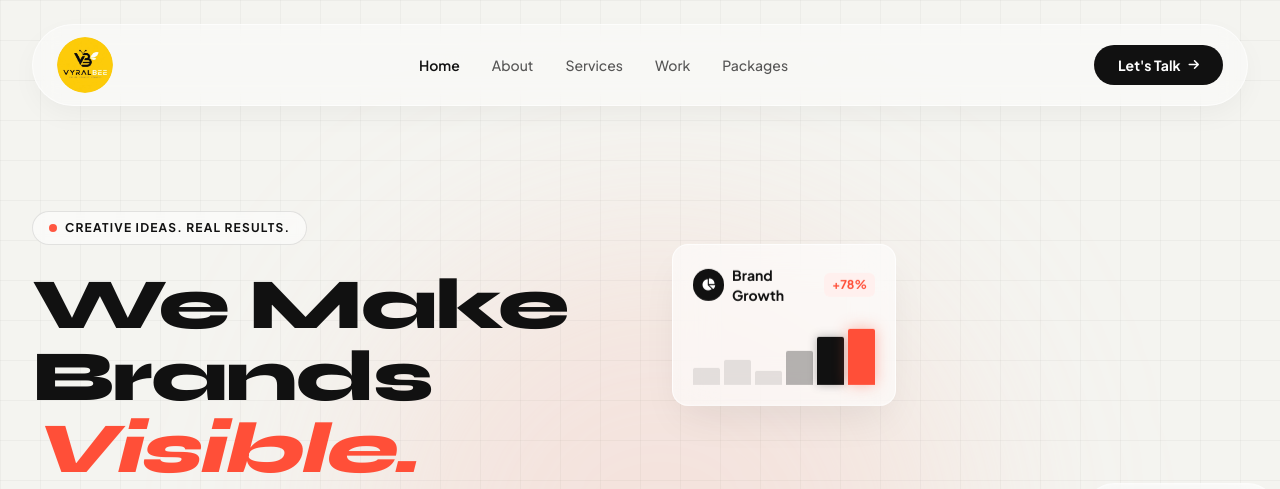
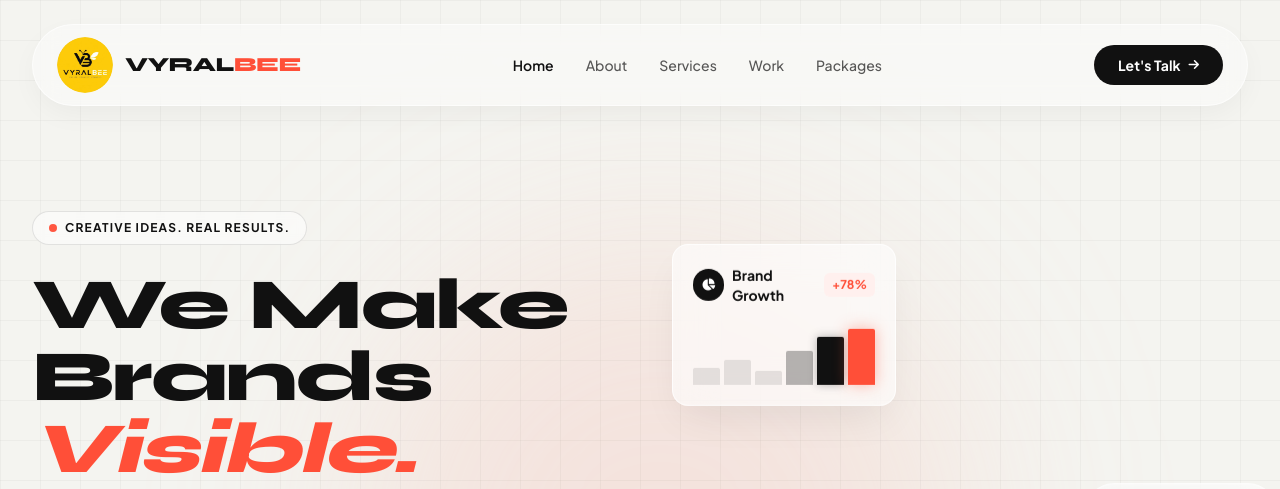
Before and after one commit to gauravrajan07/Vyralbee, a plain HTML site: page index.html in a window 1280 px wide. Shown: the top 489 px of the page. Drawn offline with nearby package versions, Linux system fonts and the light colour scheme.

Commit message:
Add navbar wordmark beside logo
Co-authored-by: Copilot <223556219+Copilot@users.noreply.github.com>

```diff
--- a/index.html
+++ b/index.html
@@ -113,6 +113,9 @@
 
                 <div class="flex items-center gap-3 cursor-pointer group">
                     <img src="VyralBee_logo.png" alt="VyralBee" width="56" height="56" class="h-14 w-14 rounded-full object-contain transition-transform duration-700 group-hover:rotate-90">
+                    <span class="font-display font-extrabold text-xl tracking-tight whitespace-nowrap text-dark">
+                        VYRAL<span class="text-brand-500">BEE</span>
+                    </span>
                 </div>
 
                 <!-- Desktop Menu -->
```
Also changed, not shown: vyralbee_landing_page.html (+3 -0 lines).
